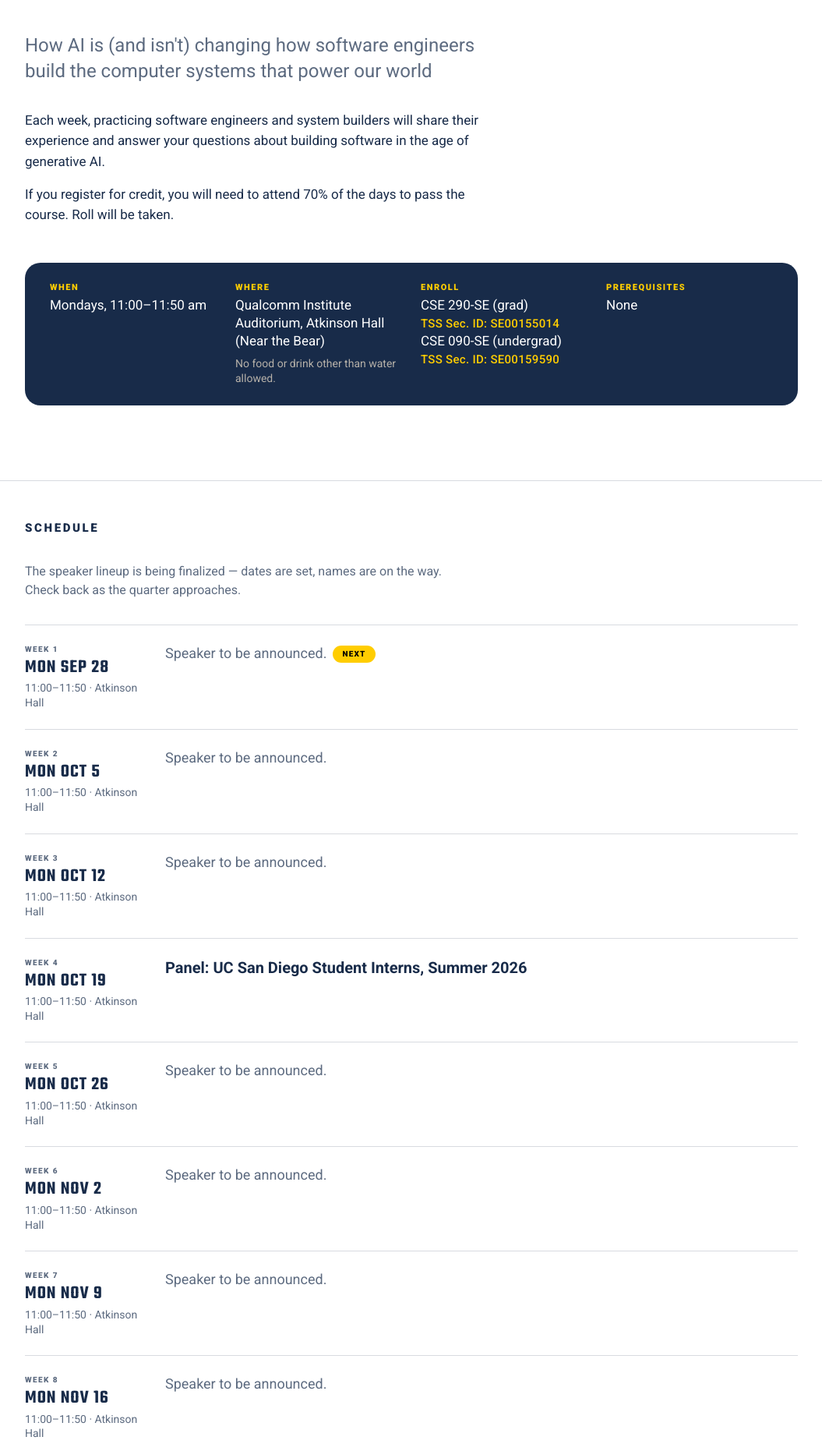
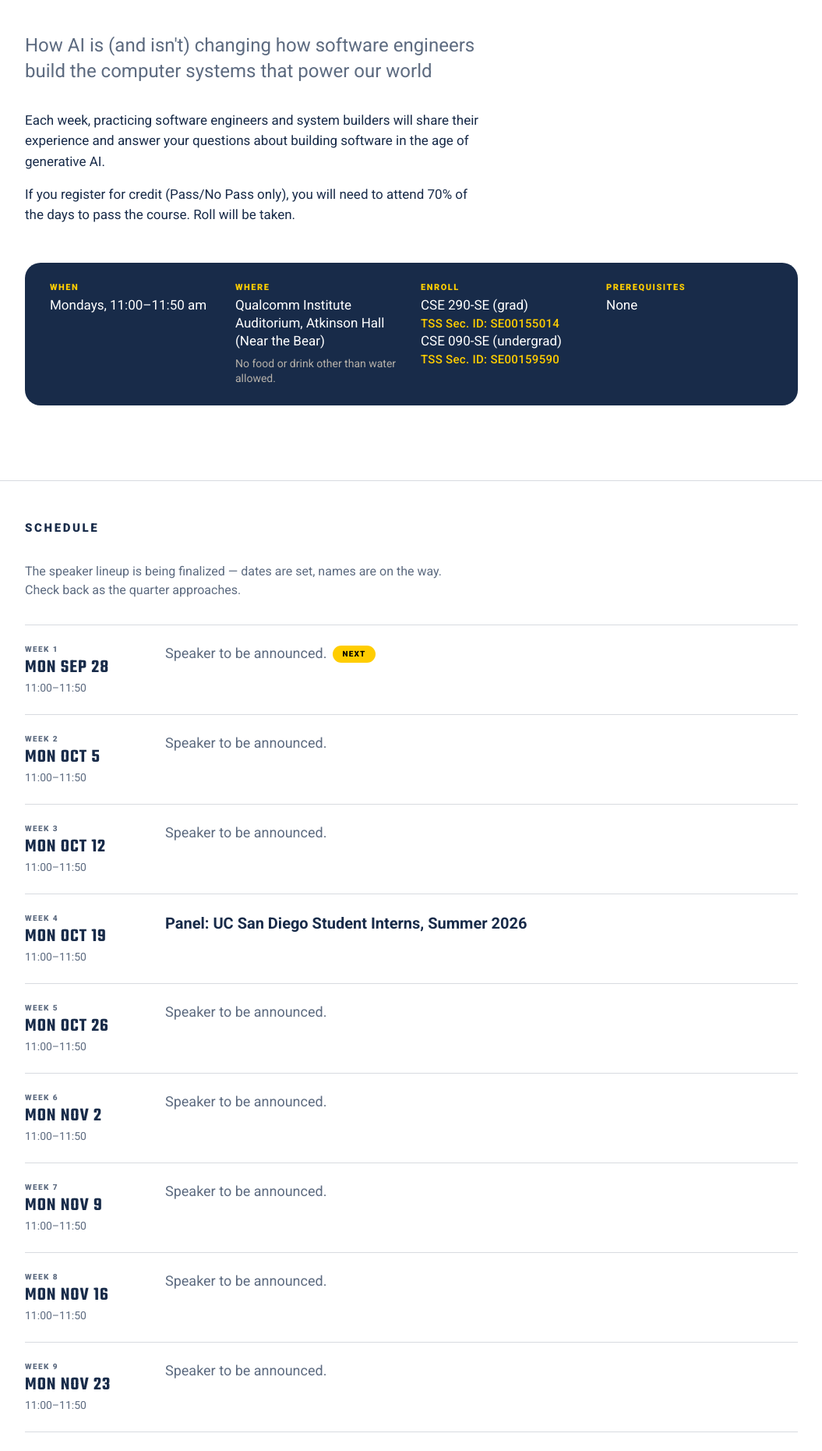
Before and after one commit to stevenjswanson/modern-swe, a Jekyll site: the page built from index.html, in a window 1280 px wide. Shown: the part 374-2235 px from the top of the page at 78% size, without its empty margins (112-1167 px from the left). Built offline with Jekyll 4.4.1, drawn with Linux system fonts in a browser that asks for light colours; some of the changed text lies outside the part shown.

Commit message:
Show tentative speakers locally, hide them in production
Tentative entries now render in a local build and are stripped from the
published one, keyed on JEKYLL_ENV, which CI sets to production. You see the
real schedule while working and cannot leak a name by pushing. A yellow banner
marks the local preview so it is never mistaken for the live site.

Also:
  - check-talks fails on any email address in talks.json, since the repo is
    public and the site never needs speaker contact details
  - per-talk locations cleared: every week is in the same room, which the
    logistics box already states. The field stays in the schema, so a week that
    moves can fill it in and it reappears on that row alone
  - credit sentence notes Pass/No Pass only

Verified both builds: local shows all five tentative speakers; production
contains none of their names or employers, and no banner.

Co-Authored-By: Claude Opus 5 <noreply@anthropic.com>

```diff
--- a/_data/course.yml
+++ b/_data/course.yml
@@ -21,7 +21,7 @@ tagline: "How AI is (and isn't) changing how software engineers build the comput
 # reordered without touching any template.
 description:
   - "Each week, practicing software engineers and system builders will share their experience and answer your questions about building software in the age of generative AI."
-  - "If you register for credit, you will need to attend 70% of the days to pass the course. Roll will be taken."
+  - "If you register for credit (Pass/No Pass only), you will need to attend 70% of the days to pass the course. Roll will be taken."
 
 logistics:
   - label: "When"
--- a/_data/talks.json
+++ b/_data/talks.json
@@ -4,7 +4,7 @@
     {
       "date": "2026-09-28",
       "time": "11:00–11:50",
-      "location": "Atkinson Hall",
+      "location": "",
       "status": "confirmed",
       "tentative": true,
       "title": "",
@@ -26,7 +26,7 @@
     {
       "date": "2026-10-05",
       "time": "11:00–11:50",
-      "location": "Atkinson Hall",
+      "location": "",
       "status": "confirmed",
       "tentative": true,
       "title": "",
@@ -69,7 +69,7 @@
     {
       "date": "2026-10-12",
       "time": "11:00–11:50",
-      "location": "Atkinson Hall",
+      "location": "",
       "status": "confirmed",
       "tentative": true,
       "title": "",
@@ -96,7 +96,7 @@
     {
       "date": "2026-10-19",
       "time": "11:00–11:50",
-      "location": "Atkinson Hall",
+      "location": "",
       "status": "confirmed",
       "tentative": false,
       "title": "Panel: UC San Diego Student Interns, Summer 2026",
@@ -110,7 +110,7 @@
     {
       "date": "2026-10-26",
       "time": "11:00–11:50",
-      "location": "Atkinson Hall",
+      "location": "",
       "status": "confirmed",
       "tentative": true,
       "title": "",
@@ -132,7 +132,7 @@
     {
       "date": "2026-11-02",
       "time": "11:00–11:50",
-      "location": "Atkinson Hall",
+      "location": "",
       "status": "tba",
       "tentative": false,
       "title": "",
@@ -146,7 +146,7 @@
     {
       "date": "2026-11-09",
       "time": "11:00–11:50",
-      "location": "Atkinson Hall",
+      "location": "",
       "status": "confirmed",
       "tentative": true,
       "title": "Panel: Current and Future CSE Faculty",
@@ -196,7 +196,7 @@
     {
       "date": "2026-11-16",
       "time": "11:00–11:50",
-      "location": "Atkinson Hall",
+      "location": "",
       "status": "tba",
       "tentative": false,
       "title": "",
@@ -210,7 +210,7 @@
     {
       "date": "2026-11-23",
       "time": "11:00–11:50",
-      "location": "Atkinson Hall",
+      "location": "",
       "status": "tba",
       "tentative": false,
       "title": "",
@@ -224,7 +224,7 @@
     {
       "date": "2026-11-30",
       "time": "11:00–11:50",
-      "location": "Atkinson Hall",
+      "location": "",
       "status": "tba",
       "tentative": false,
       "title": "",
--- a/_layouts/default.html
+++ b/_layouts/default.html
@@ -30,6 +30,21 @@
 
 <a class="u-visually-hidden" href="#main">Skip to content</a>
 
+{%- comment -%}
+  Local preview only. Never rendered by CI, which builds with
+  JEKYLL_ENV=production.
+{%- endcomment -%}
+{%- if jekyll.environment != "production" and course.show_tentative != true -%}
+  {%- assign hidden_count = 0 -%}
+  {%- for t in site.data.talks.talks -%}
+    {%- if t.tentative -%}{%- assign hidden_count = hidden_count | plus: 1 -%}{%- endif -%}
+  {%- endfor -%}
+  {%- if hidden_count > 0 -%}
+<p class="devbar">Local preview — showing {{ hidden_count }} tentative
+{% if hidden_count == 1 %}speaker{% else %}speakers{% endif %} that the published site hides.</p>
+  {%- endif -%}
+{%- endif -%}
+
 <header class="wrap masthead">
   <a class="masthead__name" href="{{ '/' | relative_url }}">{{ course.title }}</a>
   <a class="masthead__logo" href="https://ucsd.edu" aria-label="UC San Diego">
--- a/assets/css/site.css
+++ b/assets/css/site.css
@@ -34,6 +34,19 @@ a:hover { color: var(--accent-hover); }
   position: absolute; width: 1px; height: 1px;
   padding: 0; margin: -1px; overflow: hidden;
   clip: rect(0 0 0 0); white-space: nowrap; border: 0;
+}
+
+/* Local-preview banner. Never shipped: the layout only emits it outside
+   production builds. */
+.devbar {
+  margin: 0;
+  padding: var(--space-3) var(--page-pad);
+  background: var(--highlight);
+  color: var(--highlight-ink);
+  font-size: 0.8125rem;
+  font-weight: 500;
+  line-height: 1.4;
+  text-align: center;
 }
 
 .wrap {
```
Also changed, not shown: _includes/talk-card.html (+12 -3 lines), README.md, 1 other file.
